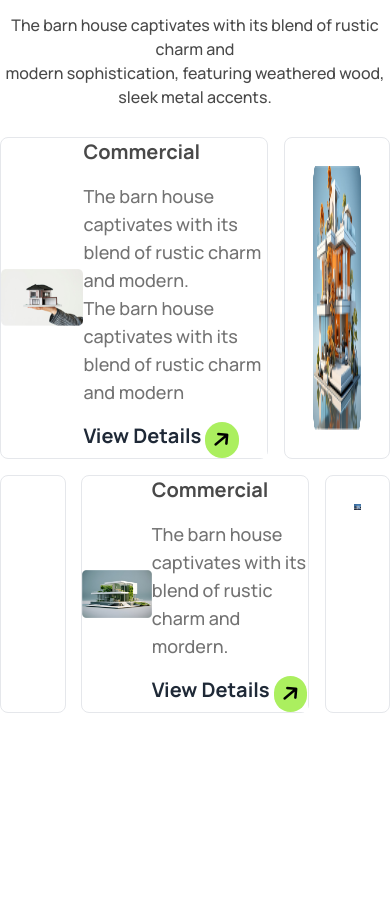
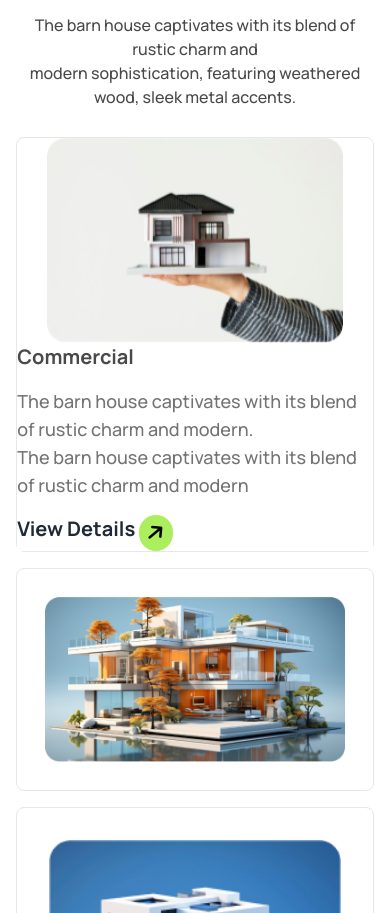
Before and after one commit to mahmudul-dadu/B10-A3, a plain HTML site: page index.html in a window 390 px wide. Shown: the part 3600-4513 px from the top of the page. Before the commit the page ends 4393 px from the top, so only its background shows below. Drawn offline with nearby package versions, Linux system fonts and the light colour scheme.

Commit message:
fourth commi

```diff
--- a/index.html
+++ b/index.html
@@ -235,7 +235,7 @@
           </section>
 
         <!-- latest protfolio section  -->
-        <section class="md:container mx-auto my-20">
+        <section class="md:container mx-auto my-20 w-11/12">
             <div class=" space-y-6 text-center">
                 <button class="bg-[#ABEF5F33] flex text-[#494949] rounded-xl px-4 py-1 text-lg mx-auto font-bold">
                     <div>
@@ -251,11 +251,11 @@
                 </p>
             </div>
             <!-- grid section start -->
-            <div class="grid grid-cols-10 gap-4 mt-7">
+            <div class="grid md:grid-cols-10 grid-cols-1 gap-4 mt-7">
                 <!-- box 1 -->
-                <div class="flex col-span-7  border rounded-lg justify-evenly items-center ">
-                    <div>
-                        <img src="image/img1.png" alt="">
+                <div class="lg:flex lg:col-span-7  border rounded-lg justify-evenly items-center ">
+                    <div class="flex items-center justify-center  ">
+                        <img class="w-10/12" src="image/img1.png" alt="">
 
                     </div>
                     <div class="space-y-4">
@@ -272,18 +272,18 @@
                     </div>
                 </div>
                 <!-- box 2 -->
-                <div class="border rounded-lg col-span-3 p-7 flex justify-center">
+                <div class="border rounded-lg lg:col-span-3 p-7 flex justify-center">
                     <img class="w-[100%]" src="image/img2.png" alt="">
                 </div>
 
                 <!-- box 3 -->
-                <div class=" border rounded-lg col-span-2 p-8">
+                <div class=" border rounded-lg lg:col-span-2 p-8">
                     <img class="w-full" src="image/img3.png" alt="">
                 </div>
                 <!-- box 4 -->
-                <div class="flex col-span-6  border justify-evenly items-center rounded-lg">
-                    <div>
-                        <img src="image/img4.png" alt="">
+                <div class="lg:flex lg:col-span-6  border justify-evenly items-center rounded-lg">
+                    <div class="flex justify-center">
+                        <img class="w-10/12" src="image/img4.png" alt="">
 
                     </div>
                     <div class="space-y-4">
@@ -299,13 +299,18 @@
                     </div>
                 </div>
                 <!-- box 5 -->
-                <div class="border rounded-lg col-span-2 p-7">
+                <div class="border rounded-lg lg:col-span-2 p-7">
                     <img class="w-full" src="image/img5.png" alt="">
                 </div>
 
             </div>
 
 
+
+        </section>
+
+        <!-- Discuss Next Project  -->
+        <section>
 
         </section>
 
```
